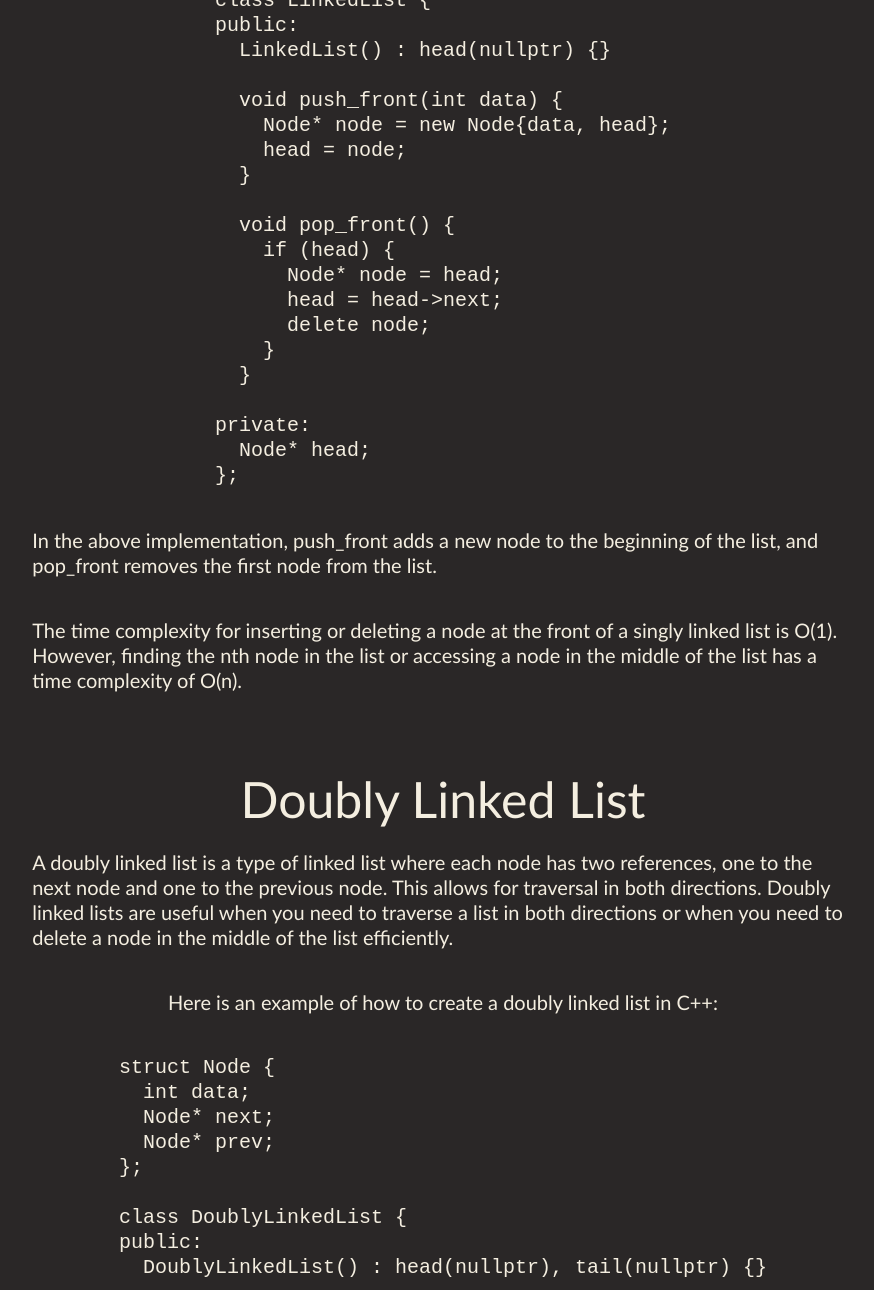
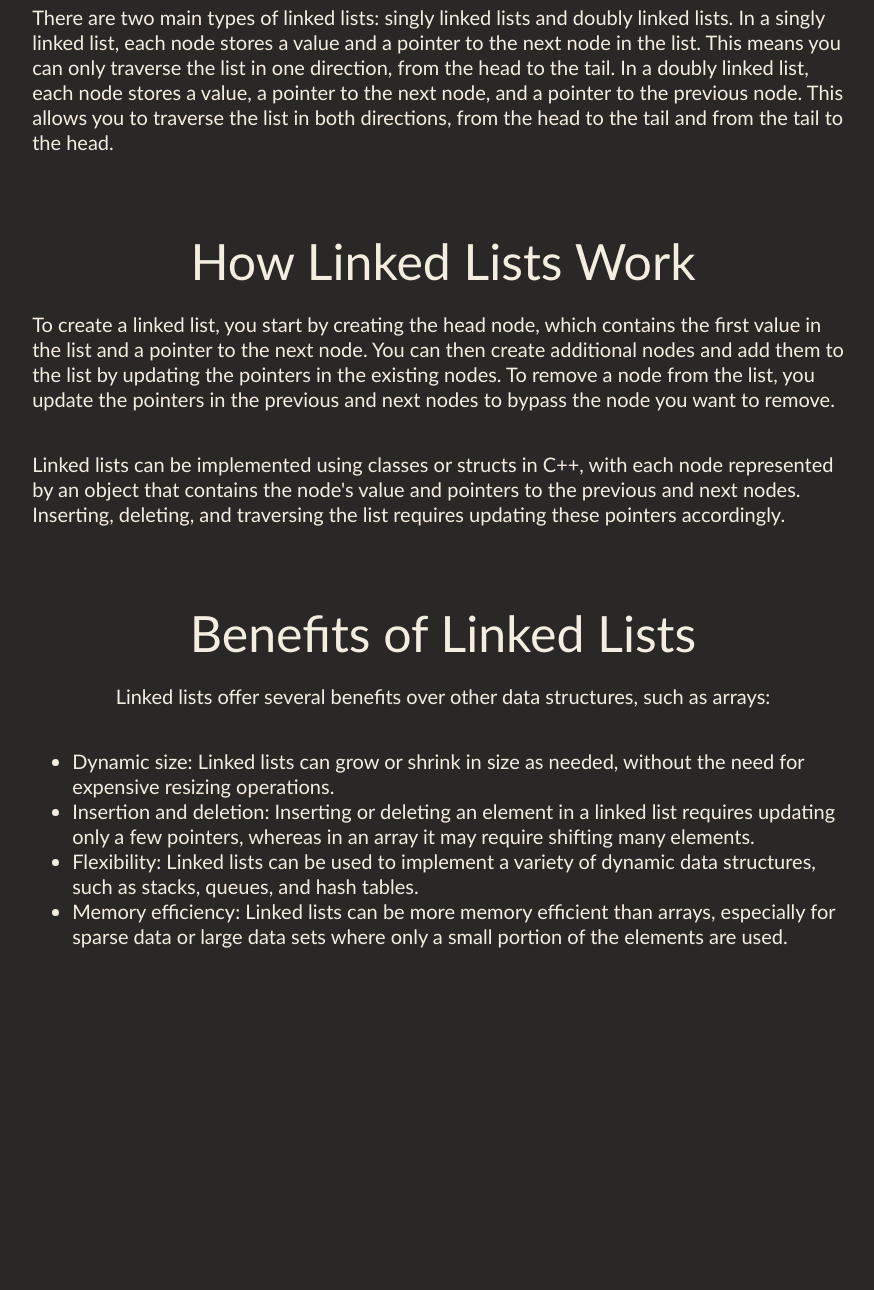
Before and after one commit to PillowGit/FullyHacks-2023, a plain HTML site: page Topics/Dynamic Memory/linkedlist.html in a window 1280 px wide. Shown: the part 641-1931 px from the top of the page, without its empty margins (197-1071 px from the left). After the commit the page ends 1866 px from the top, so only its background shows below. Drawn offline with Linux system fonts and the light colour scheme.

```diff
--- a/Topics/Dynamic Memory/linkedlist.html
+++ b/Topics/Dynamic Memory/linkedlist.html
@@ -21,80 +21,118 @@
       <link rel="stylesheet" href="../datapage.css" />
       <script defer src="../fadingAnimation.js"></script>
     </head>
+    <!DOCTYPE html>
+    <html lang="en">
+      <head>
+        <meta charset="UTF-8" />
+        <meta http-equiv="X-UA-Compatible" content="IE=edge" />
+        <meta name="viewport" content="width=device-width, initial-scale=1.0" />
+        <title>Simplify CPP - Linked Lists</title>
+        <link rel="stylesheet" href="../datapage.css" />
+        <script defer src="../fadingAnimation.js"></script>
+      </head>
       <body>
         <div class="text-container">
           <div class="title-box">
             <p class="category-title">Linked Lists</p>
           </div>
 
-      <!-- Singly Linked List Section -->
           <div class="section">
             <div class="section-header">
-          <p class="section-title">Singly Linked List</p>
+              <p class="section-title">What are Linked Lists?</p>
             </div>
             <div class="plain-text">
               <p class="subtle-fade">
-            A singly linked list is a data structure consisting of a sequence of nodes, where each node stores a value and a reference to the next node in the list. The first node is called the head and the last node is called the tail. Singly linked lists are useful for implementing stacks and queues and for solving other problems that involve sequential access to data.
+                A linked list is a linear data structure that stores a sequence
+                of elements, called nodes, in which each node stores a value and
+                a pointer to the next node in the list. The first node is called
+                the head of the list.
               </p>
               <p class="subtle-fade">
-            Here is an example of how to create a singly linked list in C++:
-          </p>
-          <pre><code>struct Node {
-  int data;
-  Node* next;
-};
-
-class LinkedList {
-public:
-  LinkedList() : head(nullptr) {}
-
-  void push_front(int data) {
-    Node* node = new Node{data, head};
-    head = node;
-  }
-
-  void pop_front() {
-    if (head) {
-      Node* node = head;
-      head = head->next;
-      delete node;
-    }
-  }
-
-private:
-  Node* head;
-};</code></pre>
-          <p class="subtle-fade">
-            In the above implementation, push_front adds a new node to the beginning of the list, and pop_front removes the first node from the list.
-          </p>
-          <p class="subtle-fade">
-            The time complexity for inserting or deleting a node at the front of a singly linked list is O(1). However, finding the nth node in the list or accessing a node in the middle of the list has a time complexity of O(n).
+                Unlike arrays, linked lists can grow or shrink in size
+                dynamically, without the need for expensive operations such as
+                resizing or shifting. This makes them more flexible for certain
+                applications, such as implementing stacks, queues, or other
+                dynamic data structures.
               </p>
             </div>
           </div>
 
-      <!-- Doubly Linked List Section -->
           <div class="section">
             <div class="section-header">
-          <p class="section-title">Doubly Linked List</p>
+              <p class="section-title">Singly vs Doubly Linked Lists</p>
             </div>
             <div class="plain-text">
               <p class="subtle-fade">
-            A doubly linked list is a type of linked list where each node has two references, one to the next node and one to the previous node. This allows for traversal in both directions. Doubly linked lists are useful when you need to traverse a list in both directions or when you need to delete a node in the middle of the list efficiently.
+                There are two main types of linked lists: singly linked lists
+                and doubly linked lists. In a singly linked list, each node
+                stores a value and a pointer to the next node in the list. This
+                means you can only traverse the list in one direction, from the
+                head to the tail. In a doubly linked list, each node stores a
+                value, a pointer to the next node, and a pointer to the previous
+                node. This allows you to traverse the list in both directions,
+                from the head to the tail and from the tail to the head.
+              </p>
+            </div>
+          </div>
+
+          <div class="section">
+            <div class="section-header">
+              <p class="section-title">How Linked Lists Work</p>
+            </div>
+            <div class="plain-text">
+              <p class="subtle-fade">
+                To create a linked list, you start by creating the head node,
+                which contains the first value in the list and a pointer to the
+                next node. You can then create additional nodes and add them to
+                the list by updating the pointers in the existing nodes. To
+                remove a node from the list, you update the pointers in the
+                previous and next nodes to bypass the node you want to remove.
               </p>
               <p class="subtle-fade">
-            Here is an example of how to create a doubly linked list in C++:
+                Linked lists can be implemented using classes or structs in C++,
+                with each node represented by an object that contains the node's
+                value and pointers to the previous and next nodes. Inserting,
+                deleting, and traversing the list requires updating these
+                pointers accordingly.
               </p>
-          <pre><code>struct Node {
-  int data;
-  Node* next;
-  Node* prev;
-};
+            </div>
+          </div>
 
-class DoublyLinkedList {
-public:
-  DoublyLinkedList() : head(nullptr), tail(nullptr) {}
-
-  void push_front(int data) {
-    Node
+          <div class="section">
+            <div class="section-header">
+              <p class="section-title">Benefits of Linked Lists</p>
+            </div>
+            <div class="plain-text">
+              <p class="subtle-fade">
+                Linked lists offer several benefits over other data structures,
+                such as arrays:
+              </p>
+              <ul class="subtle-fade">
+                <li>
+                  Dynamic size: Linked lists can grow or shrink in size as
+                  needed, without the need for expensive resizing operations.
+                </li>
+                <li>
+                  Insertion and deletion: Inserting or deleting an element in a
+                  linked list requires updating only a few pointers, whereas in
+                  an array it may require shifting many elements.
+                </li>
+                <li>
+                  Flexibility: Linked lists can be used to implement a variety
+                  of dynamic data structures, such as stacks, queues, and hash
+                  tables.
+                </li>
+                <li>
+                  Memory efficiency: Linked lists can be more memory efficient
+                  than arrays, especially for sparse data or large data sets
+                  where only a small portion of the elements are used.
+                </li>
+              </ul>
+            </div>
+          </div>
+        </div>
+      </body>
     </html>
+  </html>
+</html>
```
Lines whose indentation alone changed are shown as unchanged.
